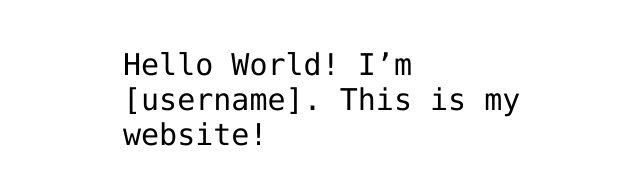
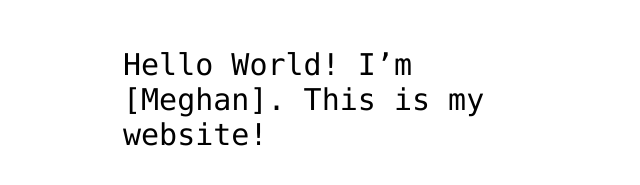
Before and after one commit to MeghanLyman/hello-world, a plain HTML site: page index.html in a window 1280 px wide. Shown: the part 341-526 px from the top of the page, without its empty margins (317-957 px from the left). Drawn offline with Linux system fonts and the light colour scheme.

Commit message:
updated username

```diff
--- a/index.html
+++ b/index.html
@@ -12,7 +12,7 @@
 <img src="https://octodex.github.com/images/daftpunktocat-thomas.gif" id="octocat" alt="octocat-gif" />
 
 <!-- Change this code here by copy and pasting your template on line 15 -->
-<p>Hello World! I’m [username]. This is my website!</p>
+<p>Hello World! I’m [Meghan]. This is my website!</p>
 
 </body>
 </html>
```
